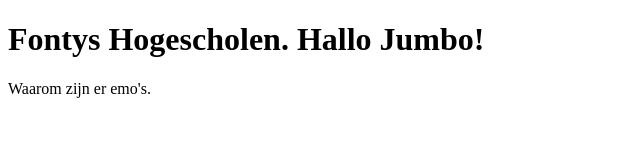
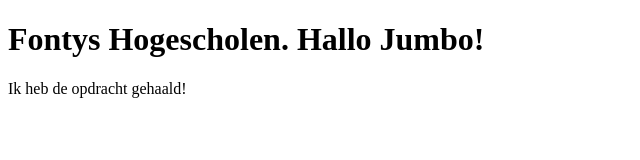
Before and after one commit to Sam233124/REPO1_PIPELINE, a plain HTML site: page index.html in a window 1280 px wide. Shown: the full height of the page, 0-640 px from the left. Drawn offline with Linux system fonts and the light colour scheme.

Commit message:
Update index.html

```diff
--- a/index.html
+++ b/index.html
@@ -5,6 +5,6 @@
 </head>
 <body>
     <h1>Fontys Hogescholen. Hallo Jumbo!</h1>
-    <p>Waarom zijn er emo's.</p>
+    <p>Ik heb de opdracht gehaald!</p>
 </body>
 </html>
```
